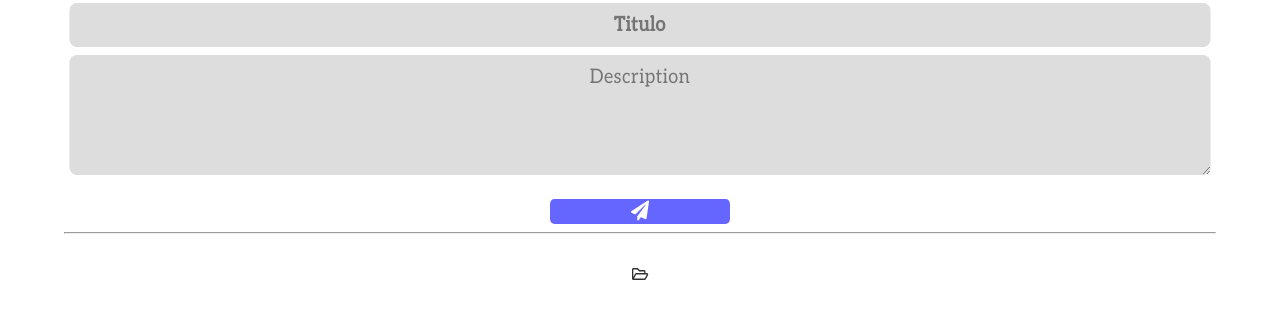
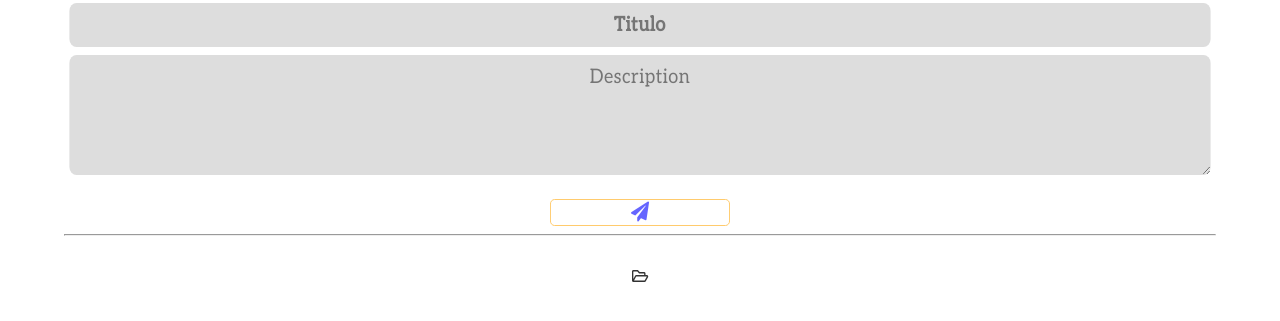
Before and after one commit to jeremiasramirez/Notepad, a website: page index.html in a window 1280 px wide. In both pictures the pointer is over the button 640 px from the left and 286 px from the top of the page. Shown: the part 75-396 px from the top of the page. Drawn offline with Linux system fonts and the light colour scheme.

Commit message:
Mejorando el button de enviar card

```diff
--- a/public/css/index.css
+++ b/public/css/index.css
@@ -68,7 +68,7 @@ transform: scaleX(.9);
 	padding-right: 1em;
 	font-size: var(--fontS);
 	border-radius: 5px;
-	border: 0px solid grey;
+	border: 1.5px solid blue;
 	background-color: blue;
 	color: white;
 	margin-top: 1em;
@@ -80,12 +80,17 @@ transform: scaleX(.9);
 	opacity: .6;
 	transition: .8s;
 	cursor: pointer;
+	border: 1.5px solid orange;
+	background-color: white;
 
+}
+.btn__send:hover .fa-paper-plane{
+	color: blue;
 }
 .elementContainer{
 
 	 width: 90vw;
-   border: 1px solid red;
+     border: 1px solid red;
 	 padding: .2em;
 
 }
```
